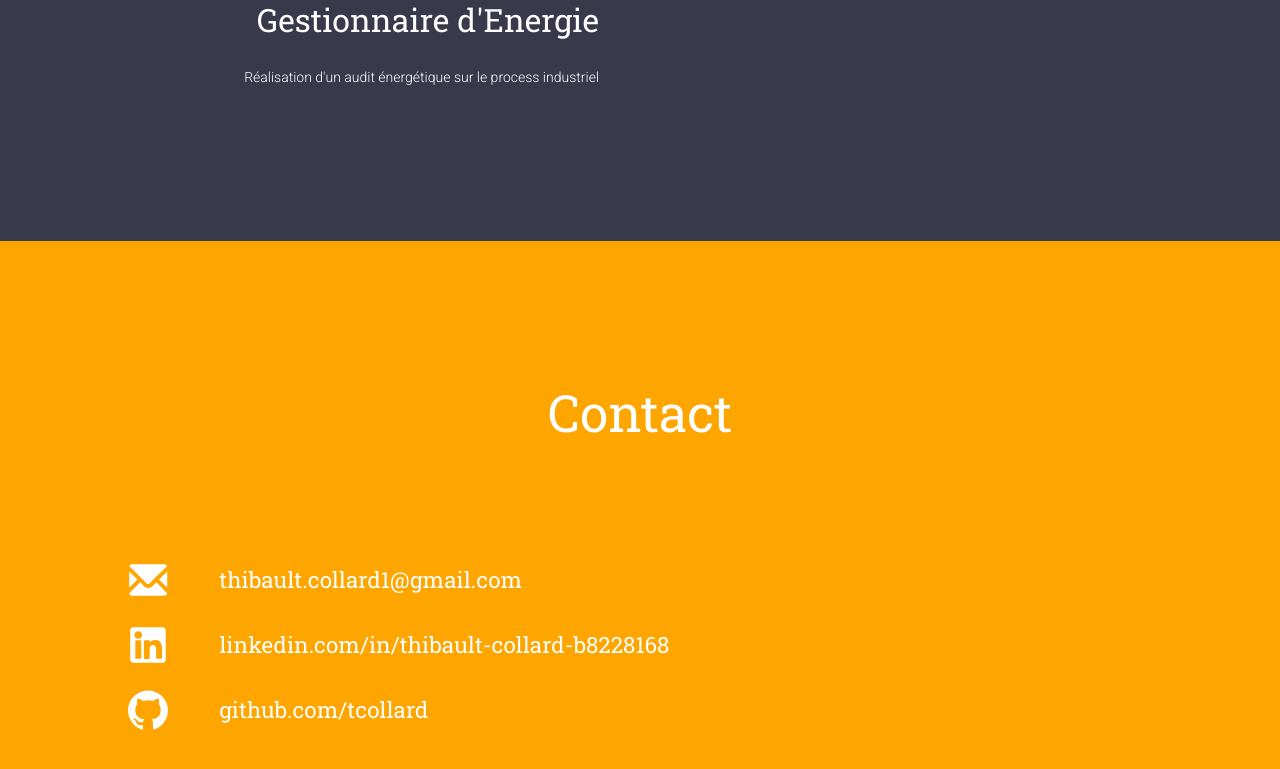
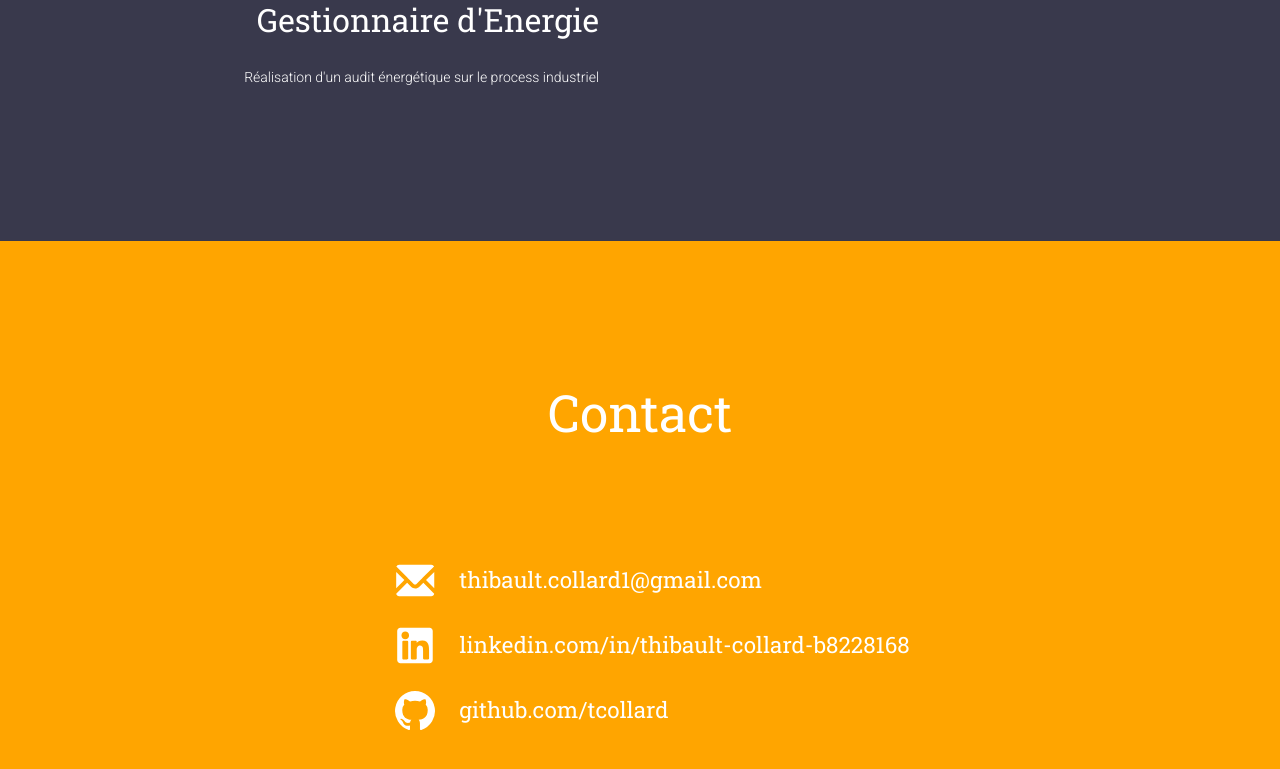
Before and after one commit to tcollard/website, a Vue app in the folder my-website/: page / in a window 1280 px wide. Shown: the part 3650-4419 px from the top of the page. Built offline with nearby package versions, Linux system fonts and the light colour scheme.

Commit message:
fix: 🐛 (Contact) Center contact details

```diff
--- a/my-website/src/components/Contact.vue
+++ b/my-website/src/components/Contact.vue
@@ -27,40 +27,38 @@ export default {
 <style scoped>
 /* Web */
 @media only screen and (min-width: 480px) {
-    .contact {
-        display: flex;
-        flex-direction: column;
-        justify-content: center;
-        align-items: center;
-        text-align: center;
-        padding: 8% 10% 8% 10%;
-        background-color: orange;
+    .contactText {
+        flex-shrink: 0;
     }
 }
 
 /* Phone */
 @media only screen and (max-width: 480px) {
     .contact {
+        width: 100%;
+    }
+}
+
+    .contact {
         display: flex;
         flex-direction: column;
         justify-content: center;
         align-items: center;
-        text-align: center;
         padding: 8% 10% 8% 10%;
         background-color: orange;
-        width: 100%;
     }
-}
+
     .contactContainer {
         display: flex;
         flex-direction: column;
-        width: 100%;
-        align-items: center;
         justify-content: center;
     }
 
-    .addColor {
-        color: orange;
+    .contactText {
+        font-size: 1.4em;
+        font-weight: 400;
+        line-height: 0.9em;
+        font-family: 'Roboto Slab';
     }
 
     .img {
@@ -69,26 +67,9 @@ export default {
         margin-right: 5%;
     }
 
-    .contactText {
-        font-size: 1.4em;
-        font-weight: 400;
-        line-height: 0.9em;
-        font-family: 'Roboto Slab';
-        text-align: left;
-    }
-
     a {
         display: flex;
-        flex-direction: row;
-        align-items: center;
-        width: 100%;
         text-decoration: none;
         color: white;
     }
-
-    .linkContent {
-        display: flex;
-        flex-direction: row;
-        justify-content: center;
-    }
 </style>
```
